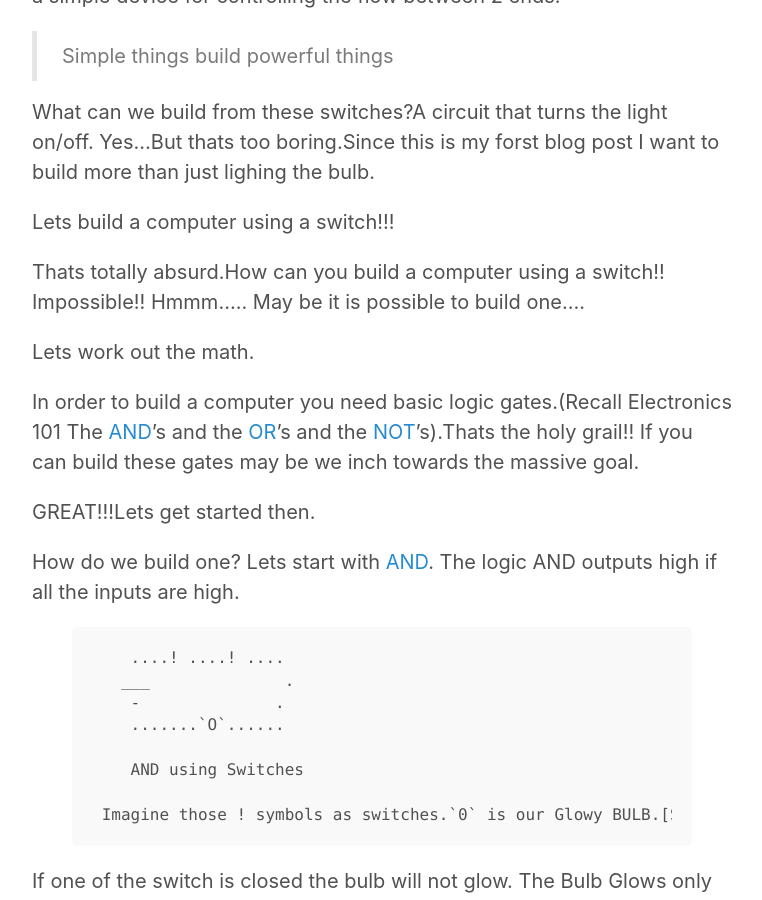
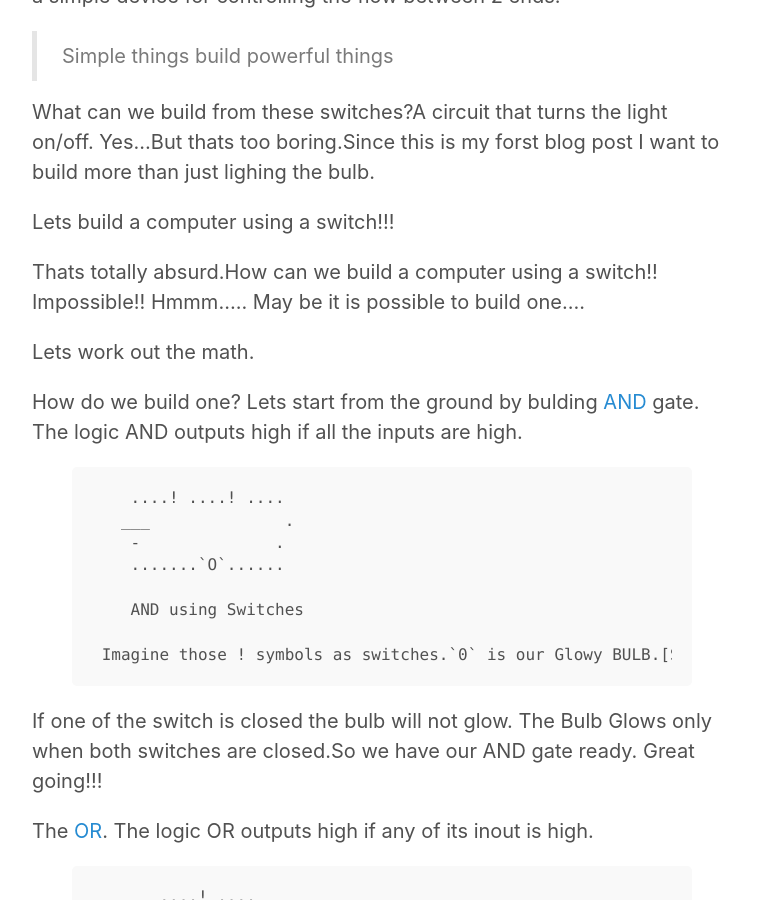
Before and after one commit to simple-guru/simple-guru.github.io, a Jekyll site: the page built from _posts/2016-04-21-Switch.md, in a window 1280 px wide and 900 px high, scrolled down 370 px. Shown: the whole window, without its empty margins (258-1020 px from the left). Built offline with Jekyll 4.4.1, drawn with Linux system fonts in a browser that asks for light colours; some of the changed text lies outside the part shown.

Commit message:
small change to switch

```diff
--- a/_posts/2016-04-21-Switch.md
+++ b/_posts/2016-04-21-Switch.md
@@ -10,19 +10,14 @@ What can we build from these switches?A circuit that turns the light on/off. Yes
 
 Lets build a computer using a switch!!!
 
-Thats totally absurd.How can you build a computer using a switch!! Impossible!!
+Thats totally absurd.How can we build a computer using a switch!! Impossible!!
 Hmmm.....
 May be it is possible to build one....
 
 Lets work out the math.
 
-In order to build a computer you need basic logic gates.(Recall Electronics 101 The [AND](https://en.wikibooks.org/wiki/Electronics/Basic_gates)'s and the [OR](https://en.wikibooks.org/wiki/Electronics/Basic_gates)'s and the [NOT](https://en.wikibooks.org/wiki/Electronics/Basic_gates)'s).Thats the holy grail!!
-If you can build these gates may be we inch towards the massive goal.
-
-GREAT!!!Lets get started then.
-
 How do we build one?
-Lets start with [AND](https://en.wikibooks.org/wiki/Electronics/Basic_gates). The logic AND outputs high if all the inputs are high.
+Lets start from the ground by bulding [AND](https://en.wikibooks.org/wiki/Electronics/Basic_gates) gate. The logic AND outputs high if all the inputs are high.
 {% highlight text %}
 
     ....! ....! ....
```
Also changed, not shown: other parts of _posts/2016-04-21-Switch.md (+3 -0 lines).
